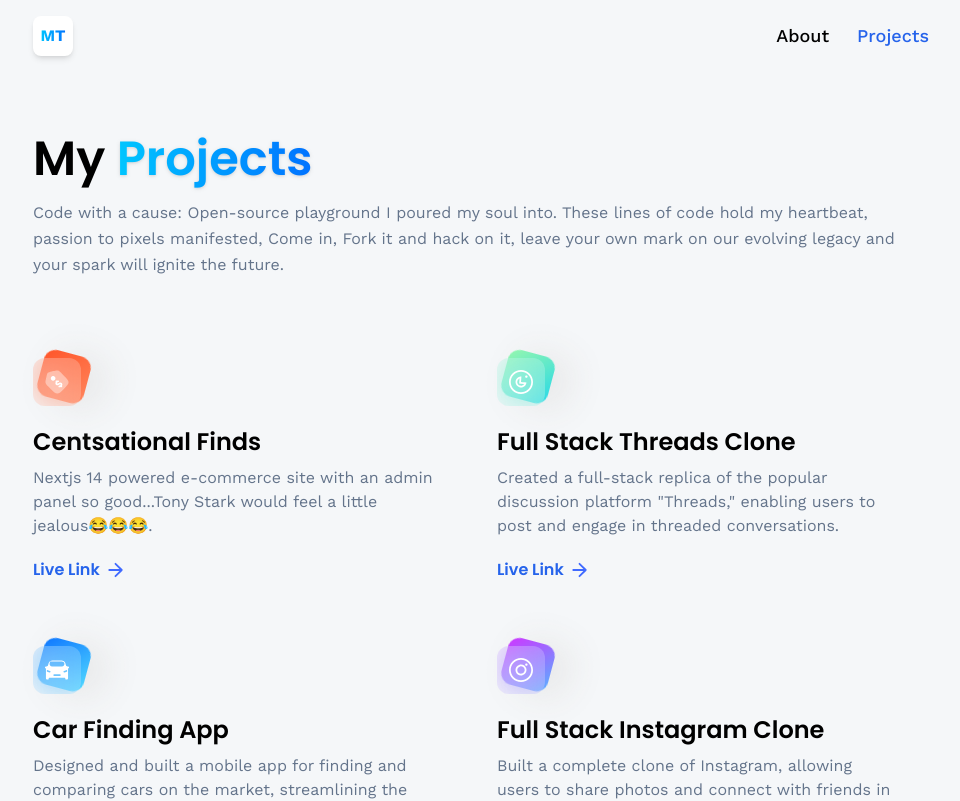
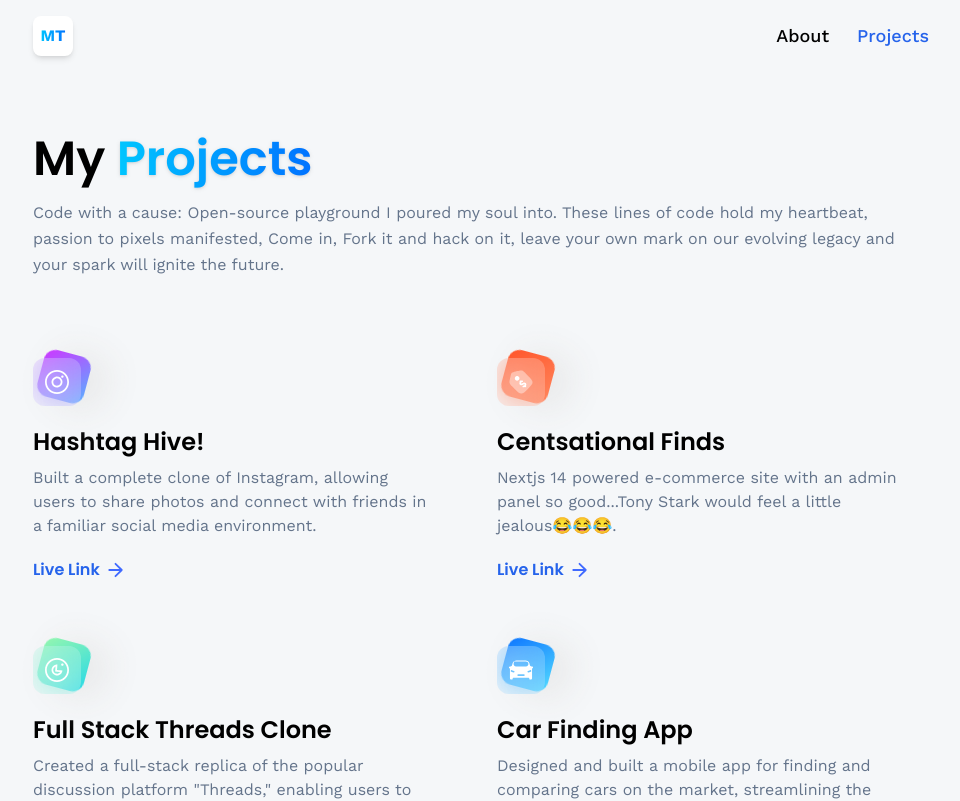
Before and after one commit to meltjacTechs/The_Code_Playground, a React (Vite) app: page /projects in a window 1280 px wide. Shown: the top 801 px of the page, without its empty margins (159-1119 px from the left). Built offline with nearby package versions, Linux system fonts and the light colour scheme; no server answers.

Commit message:
Update index.js

```diff
--- a/src/constants/index.js
+++ b/src/constants/index.js
@@ -183,6 +183,13 @@ export const socialLinks = [
 ];
 
 export const projects = [
+      {
+        iconUrl: snapgram,
+        theme: 'btn-back-pink',
+        name: 'Hashtag Hive!',
+        description: 'Built a complete clone of Instagram, allowing users to share photos and connect with friends in a familiar social media environment.',
+        link: 'https://github.com/meltjacTechs/BuzzFeed',
+    },
     {
         iconUrl: pricewise,
         theme: 'btn-back-red',
@@ -205,13 +212,6 @@ export const projects = [
         link: 'https://github.com/meltjacTechs',
     },
     {
-        iconUrl: snapgram,
-        theme: 'btn-back-pink',
-        name: 'Full Stack Instagram Clone',
-        description: 'Built a complete clone of Instagram, allowing users to share photos and connect with friends in a familiar social media environment.',
-        link: 'https://github.com/meltjacTechs',
-    },
-    {
         iconUrl: estate,
         theme: 'btn-back-black',
         name: 'Real-Estate Application',
```
